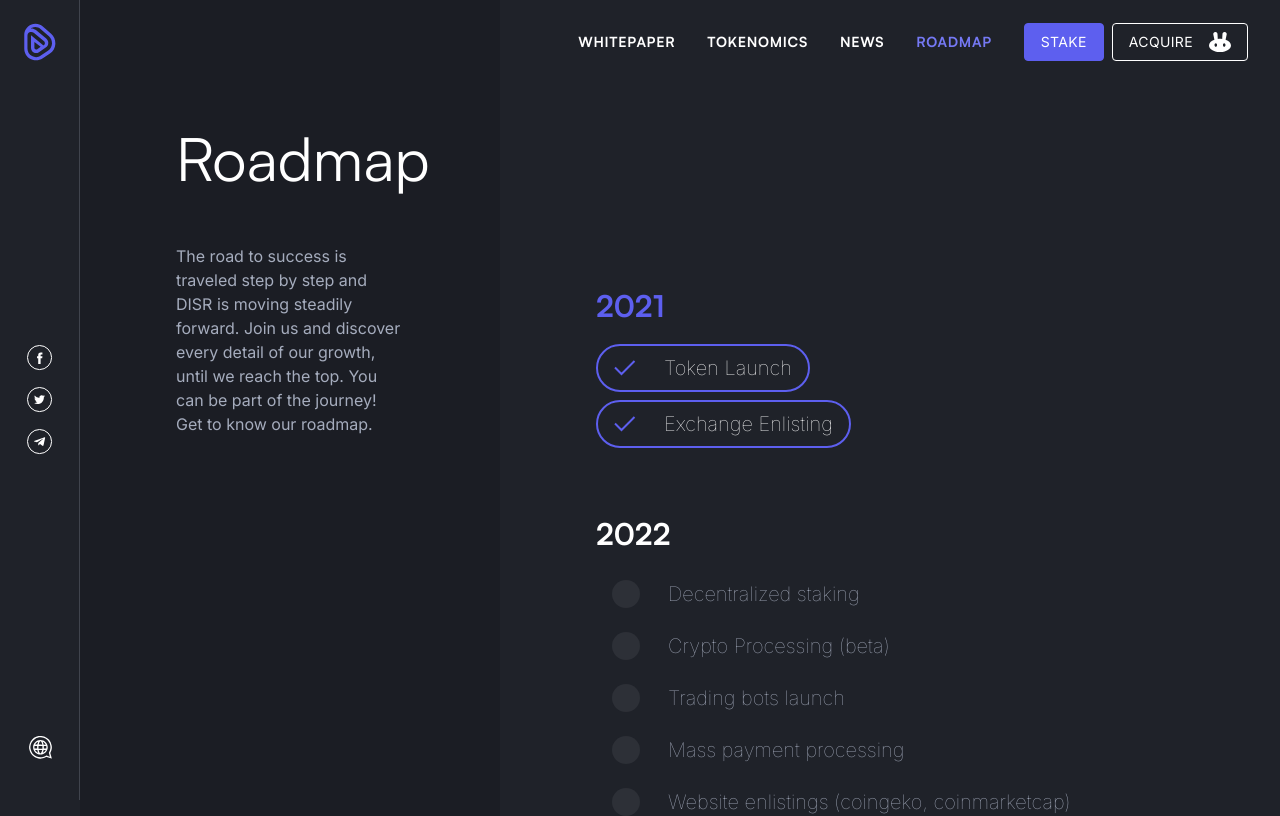
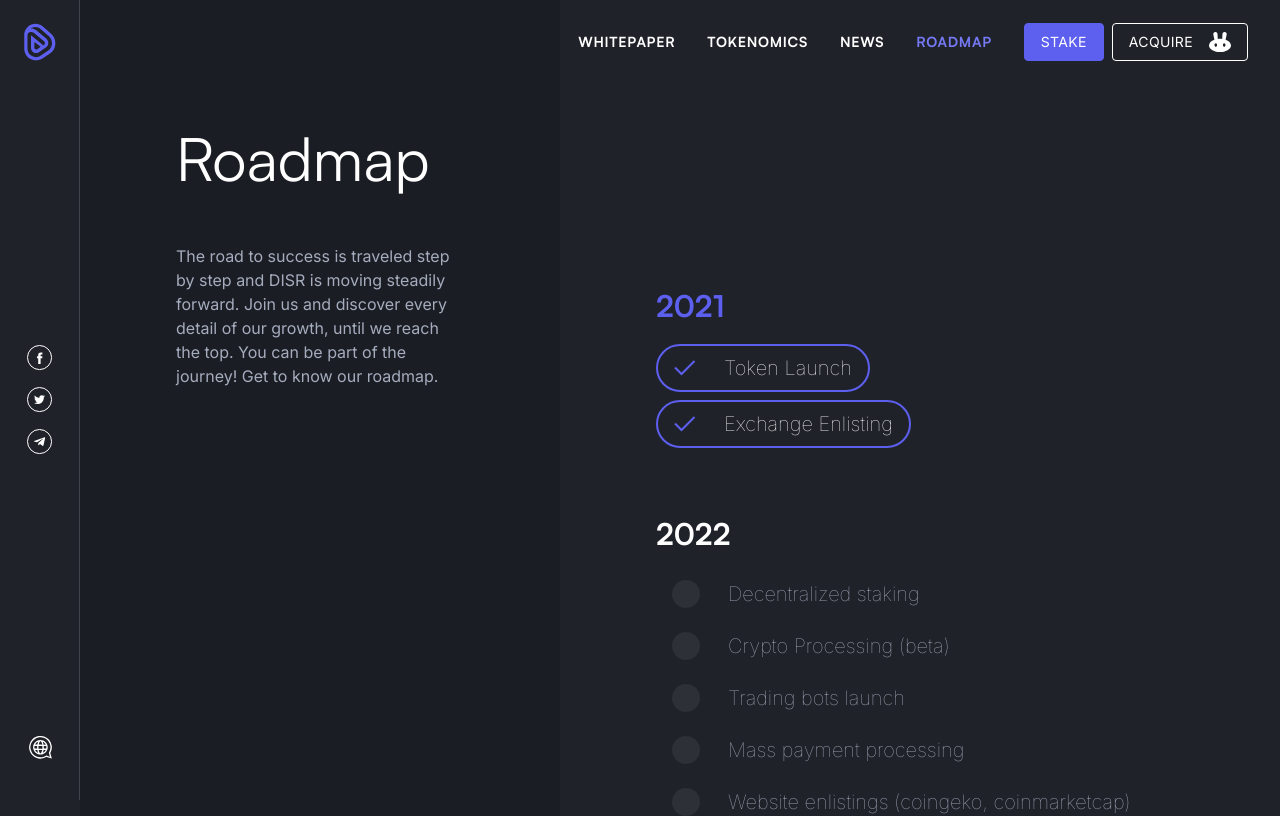
Before and after one commit to emilrichardo/disruptive.io, a Next.js app: page /roadmap in a window 1280 px wide. Shown: the top 816 px of the page. Built offline with nearby package versions, Linux system fonts and the light colour scheme.

Commit message:
widhts layout

```diff
--- a/pages/roadmap.js
+++ b/pages/roadmap.js
@@ -38,15 +38,15 @@ const RoadMapData = [
 export default function RoadMap() {
     return(
         <div className="h-full flex flex-col md:flex-row justify-center">
-            <div className="lg:min-h-screen bg-dark-black bg-astro w-full  text-right lg:max-w-[35%]">
-                <div className=" inline-block text-left w-full max-w-lg  lg:min-h-screen pt-32 pb-14 px-8 lg:px-24">
+            <div className="lg:min-h-screen bg-dark-black bg-astro w-full flex justify-end  lg:max-w-[40%]">
+                <div className=" w-full max-w-xl  lg:min-h-screen pt-32 pb-14 px-8 lg:px-24">
                     <h1 className=" text-4xl lg:text-6xl">Roadmap</h1>
                     <p className="text-gray mt-14">The road to success is traveled step by step and DISR is moving steadily forward. Join us and discover every detail of our growth, until we reach the top. You can be part of the journey! Get to know our roadmap.</p>
                 </div>
 
             </div>
 
-            <div className="w-full lg:max-w-[65%] bg-lines">
+            <div className="w-full lg:max-w-[60%] bg-lines">
                 <div className="  w-full max-w-4xl min-h-screen pt-4 lg:pt-52">
                     <MainContent>
 
```
